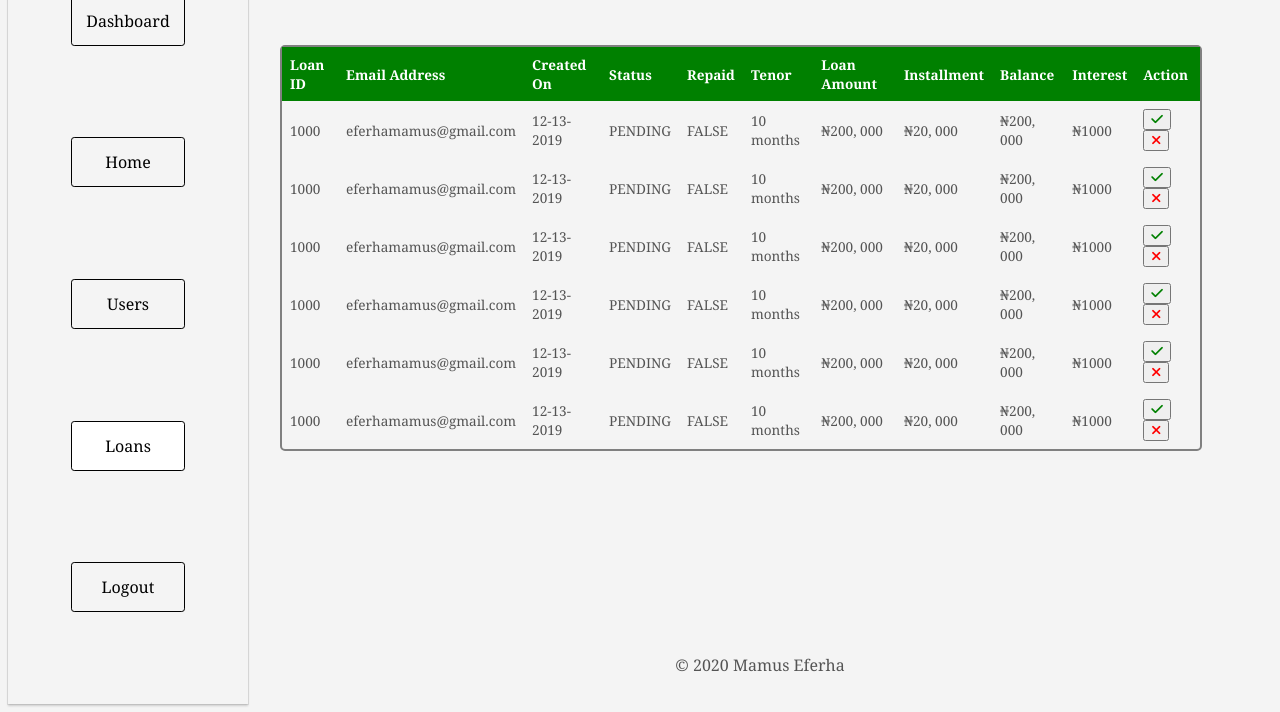
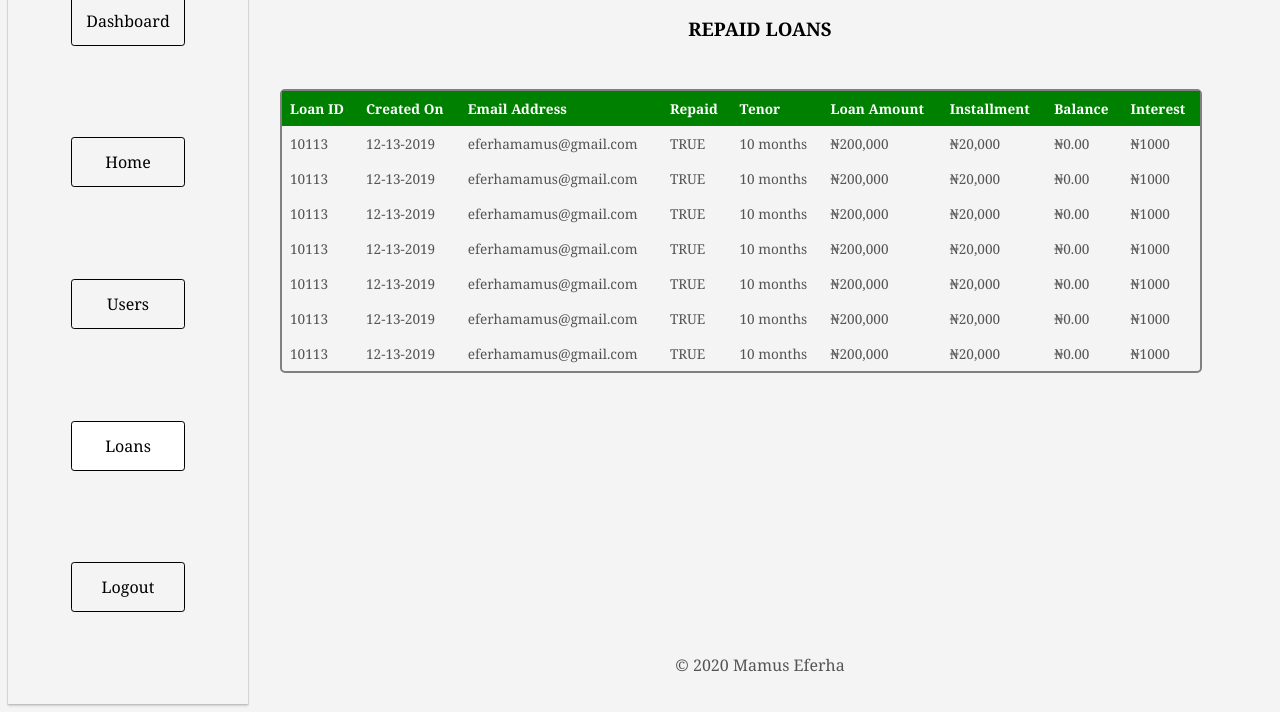
Before and after one commit to debbsefe/Quick-Credit, a plain HTML site: page UI/repaid_loans.html in a window 1280 px wide. Shown: the part 104-816 px from the top of the page. Drawn offline with Linux system fonts and the light colour scheme.

Commit message:
feature(Admin-Repaid-Loan-View): Implement screen for admin to view all repaid loans

```diff
--- a/UI/assets/css/dashboard.css
+++ b/UI/assets/css/dashboard.css
@@ -350,8 +350,8 @@ height: 120px;
   margin-top: 1em;
 }
 .tab-bar a:hover{
-  color:rgb(117, 23, 88);
-  border-bottom: 2px solid rgb(117, 23, 88);
+  color:rgb(253, 2, 174);
+  border-bottom: 2px solid rgb(253, 2, 174);
   padding-bottom: 3px;
 }
 .tab-bar a{
@@ -359,7 +359,7 @@ color: black;
 font-size: 1em;
 }
 .tab-bar .active{
-  border-bottom: 2px solid rgb(117, 23, 88);
+  border-bottom: 2px solid rgb(253, 2, 174);
   padding-bottom: 3px;
 }
 .heading{
--- a/UI/repaid_loans.html
+++ b/UI/repaid_loans.html
@@ -43,143 +43,100 @@
             <a class="active" href="">Repaid Loans</a>
             <a href="admin_transactions.html">Transactions</a>
         </div>
-
+       <h3 class="heading">Repaid Loans</h3>
         <table class="transaction-table">
           <thead>
+            <tr>
               <th>Loan ID</th>
+              <th>Created On</th>
               <th>Email Address</th>
-              <th>Created On</th>
-              <th>Status</th>
               <th>Repaid</th>
               <th>Tenor</th>
               <th>Loan Amount</th>
               <th>Installment</th>
               <th>Balance</th>
               <th>Interest</th>
-              <th>Action</th>
+            </tr>
           </thead>
           <tbody>
             <tr>
-                <td data-th="Loan-Id">1000</td>
+              <td data-th="Loan ID">10113</td>
+              <td data-th="Created On">12-13-2019</td>
               <td data-th="Email">eferhamamus@gmail.com</td>
-                <td data-th="Created On">12-13-2019</td>
-                <td class="loan-status" data-th="Status">PENDING</td>
-                <td data-th="Repaid">FALSE</td>
+              <td data-th="Repaid">TRUE</td>
               <td data-th="Tenor">10 months</td>
-                <td data-th="Amount">₦200, 000</td>
-                <td data-th="Installment">₦20, 000</td>
-                <td data-th="Balance">₦200, 000</td>
-                <td data-th="interest">₦1000</td>
-                <td data-th="Action">
-                  <button class="accept" id="1">
-                    <i class="fas fa-check"></i>
-                  </button>
-                  <button class="reject" id="1">
-                    <i class="fa fa-times" aria-hidden="true"></i>
-                  </button>
-                </td>
+              <td data-th="Amount">₦200,000</td>
+              <td data-th="Installment">₦20,000</td>
+              <td data-th="Balance">₦0.00</td>
+              <td data-th="Interest">₦1000</td>
             </tr>
             <tr>
-                <td data-th="Loan-Id">1000</td>
+              <td data-th="Loan ID">10113</td>
+              <td data-th="Created On">12-13-2019</td>
               <td data-th="Email">eferhamamus@gmail.com</td>
-                <td data-th="Created On">12-13-2019</td>
-                <td class="loan-status" data-th="Status">PENDING</td>
-                <td data-th="Repaid">FALSE</td>
+              <td data-th="Repaid">TRUE</td>
               <td data-th="Tenor">10 months</td>
-                <td data-th="Amount">₦200, 000</td>
-                <td data-th="Installment">₦20, 000</td>
-                <td data-th="Balance">₦200, 000</td>
-                <td data-th="interest">₦1000</td>
-                <td data-th="Action">
-                  <button class="accept" id="2">
-                    <i class="fas fa-check"></i>
-                  </button>
-                  <button class="reject" id="2">
-                    <i class="fa fa-times" aria-hidden="true"></i>
-                  </button>
-                </td>
+              <td data-th="Amount">₦200,000</td>
+              <td data-th="Installment">₦20,000</td>
+              <td data-th="Balance">₦0.00</td>
+              <td data-th="Interest">₦1000</td>
             </tr>
             <tr>
-                <td data-th="Loan-Id">1000</td>
-
+              <td data-th="Loan ID">10113</td>
+              <td data-th="Created On">12-13-2019</td>
               <td data-th="Email">eferhamamus@gmail.com</td>
-                <td data-th="Created On">12-13-2019</td>
-                <td class="loan-status" data-th="Status">PENDING</td>
-                <td data-th="Repaid">FALSE</td>
+              <td data-th="Repaid">TRUE</td>
               <td data-th="Tenor">10 months</td>
-                <td data-th="Amount">₦200, 000</td>
-                <td data-th="Installment">₦20, 000</td>
-                <td data-th="Balance">₦200, 000</td>
-                <td data-th="interest">₦1000</td>
-                <td data-th="Action">
-                  <button class="accept" id="3">
-                    <i class="fas fa-check"></i>
-                  </button>
-                  <button class="reject" id="3">
-                    <i class="fa fa-times" aria-hidden="true"></i>
-                  </button>
-                </td>
+              <td data-th="Amount">₦200,000</td>
+              <td data-th="Installment">₦20,000</td>
+              <td data-th="Balance">₦0.00</td>
+              <td data-th="Interest">₦1000</td>
             </tr>
             <tr>
-                <td data-th="Loan-Id">1000</td>
+              <td data-th="Loan ID">10113</td>
+              <td data-th="Created On">12-13-2019</td>
               <td data-th="Email">eferhamamus@gmail.com</td>
-                <td data-th="Created On">12-13-2019</td>
-                <td class="loan-status" data-th="Status">PENDING</td>
-                <td data-th="Repaid">FALSE</td>
+              <td data-th="Repaid">TRUE</td>
               <td data-th="Tenor">10 months</td>
-                <td data-th="Amount">₦200, 000</td>
-                <td data-th="Installment">₦20, 000</td>
-                <td data-th="Balance">₦200, 000</td>
-                <td data-th="interest">₦1000</td>
-                <td data-th="Action">
-                  <button class="accept" id="4">
-                    <i class="fas fa-check"></i>
-                  </button>
-                  <button class="reject" id="4">
-                    <i class="fa fa-times" aria-hidden="true"></i>
-                  </button>
-                </td>
+              <td data-th="Amount">₦200,000</td>
+              <td data-th="Installment">₦20,000</td>
+              <td data-th="Balance">₦0.00</td>
+              <td data-th="Interest">₦1000</td>
             </tr>
             <tr>
-                <td data-th="Loan-Id">1000</td>
+              <td data-th="Loan ID">10113</td>
+              <td data-th="Created On">12-13-2019</td>
               <td data-th="Email">eferhamamus@gmail.com</td>
-                <td data-th="Created On">12-13-2019</td>
-                <td class="loan-status" data-th="Status">PENDING</td>
-                <td data-th="Repaid">FALSE</td>
+              <td data-th="Repaid">TRUE</td>
               <td data-th="Tenor">10 months</td>
-                <td data-th="Amount">₦200, 000</td>
-                <td data-th="Installment">₦20, 000</td>
-                <td data-th="Balance">₦200, 000</td>
-                <td data-th="interest">₦1000</td>
-                <td data-th="Action">
-                  <button class="accept" id="5">
-                    <i class="fas fa-check"></i>
-                  </button>
-                  <button class="reject" id="5">
-                    <i class="fa fa-times" aria-hidden="true"></i>
-                  </button>
-                </td>
+              <td data-th="Amount">₦200,000</td>
+              <td data-th="Installment">₦20,000</td>
+              <td data-th="Balance">₦0.00</td>
+              <td data-th="Interest">₦1000</td>
             </tr>
             <tr>
-                <td data-th="Loan-Id">1000</td>
+              <td data-th="Loan ID">10113</td>
+              <td data-th="Created On">12-13-2019</td>
               <td data-th="Email">eferhamamus@gmail.com</td>
+              <td data-th="Repaid">TRUE</td>
+              <td data-th="Tenor">10 months</td>
+              <td data-th="Amount">₦200,000</td>
+              <td data-th="Installment">₦20,000</td>
+              <td data-th="Balance">₦0.00</td>
+              <td data-th="Interest">₦1000</td>
+            </tr>
+            <tr>
+              <td data-th="Loan ID">10113</td>
               <td data-th="Created On">12-13-2019</td>
-                <td class="loan-status" data-th="Status">PENDING</td>
-                <td data-th="Repaid">FALSE</td>
+              <td data-th="Email">eferhamamus@gmail.com</td>
+              <td data-th="Repaid">TRUE</td>
               <td data-th="Tenor">10 months</td>
-                <td data-th="Amount">₦200, 000</td>
-                <td data-th="Installment">₦20, 000</td>
-                <td data-th="Balance">₦200, 000</td>
-                <td data-th="interest">₦1000</td>
-                <td data-th="Action">
-                  <button class="accept" id="6">
-                    <i class="fas fa-check"></i>
-                  </button>
-                  <button class="reject" id="6">
-                    <i class="fa fa-times" aria-hidden="true"></i>
-                  </button>
-                </td>
+              <td data-th="Amount">₦200,000</td>
+              <td data-th="Installment">₦20,000</td>
+              <td data-th="Balance">₦0.00</td>
+              <td data-th="Interest">₦1000</td>
             </tr>
+
           </tbody>
         </table>
 
```
Lines whose indentation alone changed are shown as unchanged.
